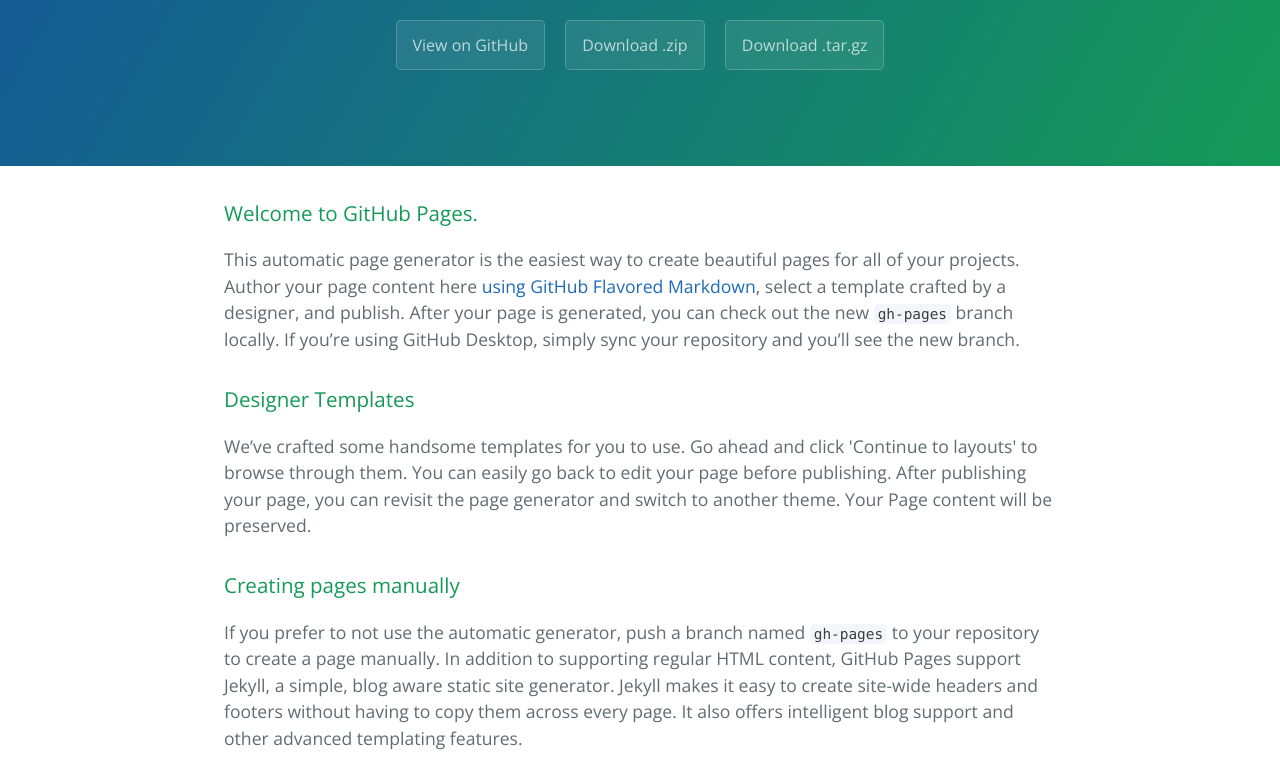
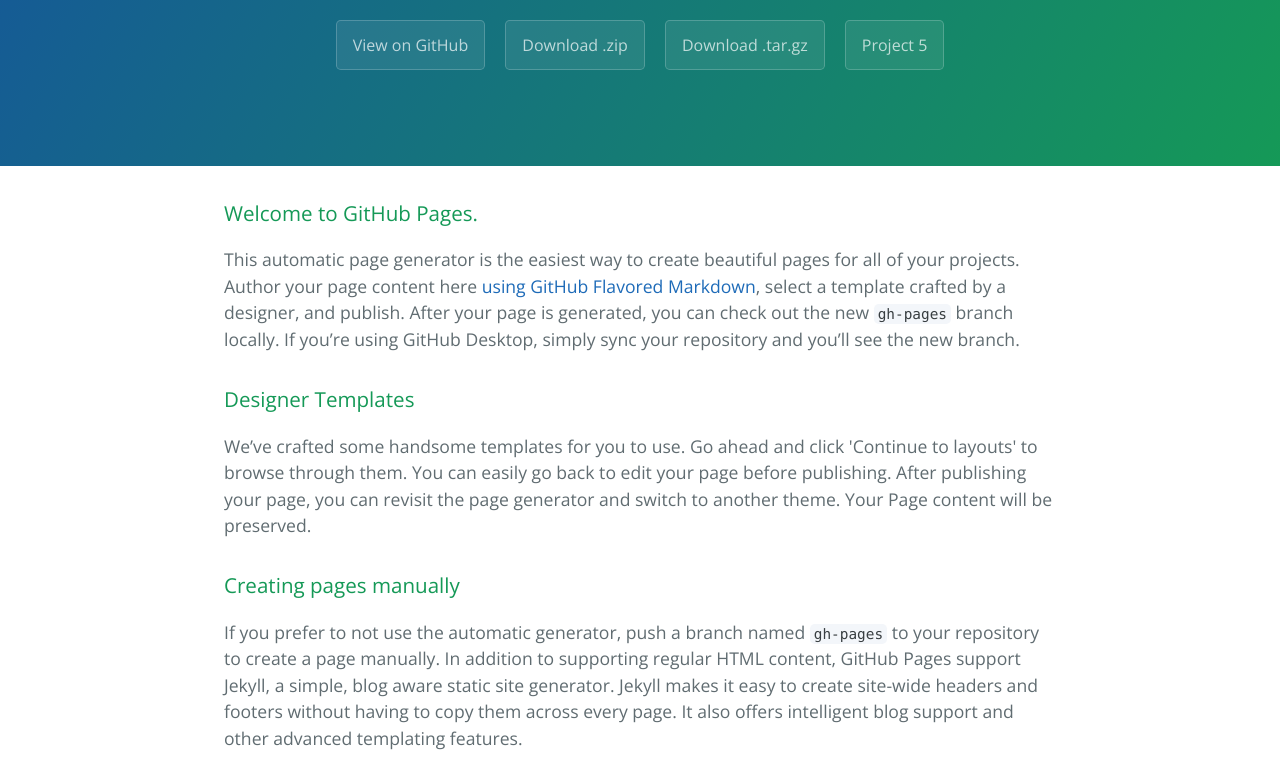
Before and after one commit to hoidiana/project5, a plain HTML site: page index.html in a window 1280 px wide. Shown: the part 170-950 px from the top of the page. Drawn offline with nearby package versions, Linux system fonts and the light colour scheme.

Commit message:
Update index.html

```diff
--- a/index.html
+++ b/index.html
@@ -16,6 +16,7 @@
       <a href="https://github.com/hoidiana/project5" class="btn">View on GitHub</a>
       <a href="https://github.com/hoidiana/project5/zipball/master" class="btn">Download .zip</a>
       <a href="https://github.com/hoidiana/project5/tarball/master" class="btn">Download .tar.gz</a>
+      <a href="start.html" class="btn">Project 5</a>
     </section>
 
     <section class="main-content">
```
